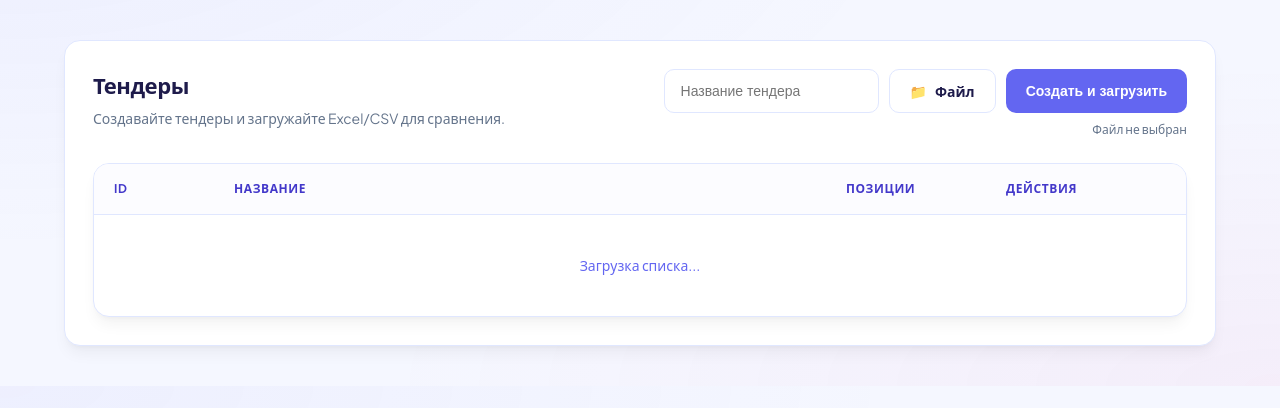
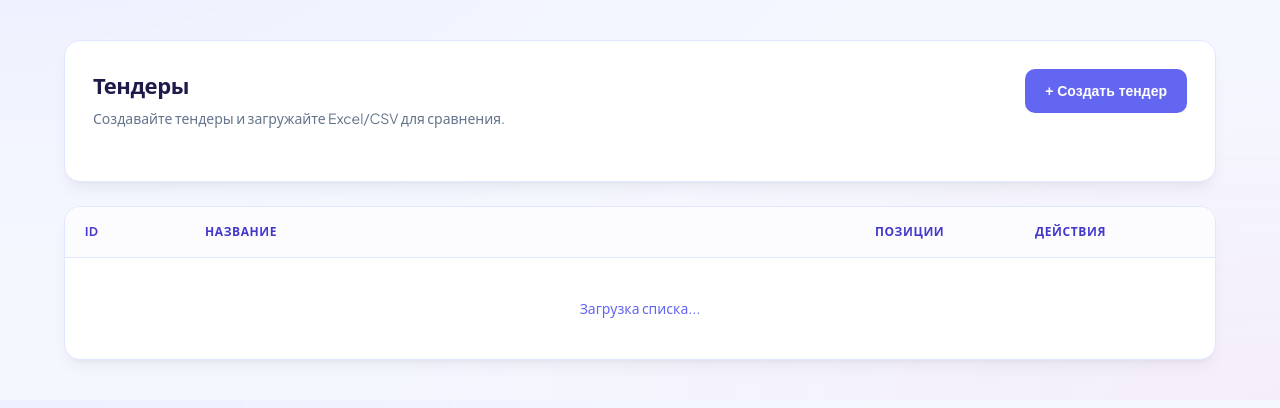
Before and after one commit to Tabascoden/pricelist-search-public, a Flask app: template templates/tenders.html in a window 1280 px wide. Shown: the part 73-481 px from the top of the page. Run offline with Flask 3, Linux system fonts and the light colour scheme; the template is opened without the code that fills it, so the values that code supplies are empty; some libraries are stand-ins or nearby versions.

Commit message:
Update tenders list layout

```diff
--- a/static/tenders.js
+++ b/static/tenders.js
@@ -452,9 +452,9 @@
           </td>
           <td data-label="Позиции"><span class="badge">${esc(count)}</span></td>
           <td data-label="Действия">
-            <div class="tender-actions-row">
-              <a class="btn primary" href="/tenders/${esc(p.id)}">Открыть</a>
-              <button class="btn danger" data-del="${esc(p.id)}">Удалить</button>
+            <div style="display:flex; gap:8px;">
+              <a class="btn primary" style="height:36px; padding:0 12px;" href="/tenders/${esc(p.id)}">Открыть</a>
+              <button class="btn danger" style="height:36px; padding:0 12px;" data-del="${esc(p.id)}" title="Удалить">✕</button>
             </div>
           </td>
         </tr>
@@ -838,10 +838,18 @@
     if (uploadForm) {
       uploadForm.onsubmit = async (e) => {
         e.preventDefault();
-        const fd = new FormData(uploadForm);
-        const j = await apiJson("/api/tenders", { method: "POST", body: fd });
-        const id = j?.project?.id;
-        if (id) location.href = `/tenders/${id}`;
+        try {
+          const fd = new FormData(uploadForm);
+          const j = await apiJson("/api/tenders", { method: "POST", body: fd });
+          const id = j?.project?.id;
+          if (id) {
+            const modal = $("#tenders-modal");
+            modal?.classList.add("hidden");
+            location.href = `/tenders/${id}`;
+          }
+        } catch (e) {
+          alert("Не удалось создать тендер.");
+        }
       };
     }
     const fileInput = $("#tenders-file-input");
@@ -852,6 +860,25 @@
         fileName.textContent = name;
       });
     }
+    const addBtn = $("#btnAddTender");
+    const modal = $("#tenders-modal");
+    const titleInput = $("#tenders-title-input");
+    const cancelBtn = $("#tenders-modal-cancel");
+    addBtn?.addEventListener("click", () => {
+      if (titleInput) titleInput.value = "";
+      if (fileInput) fileInput.value = "";
+      if (fileName) fileName.textContent = "Файл не выбран";
+      modal?.classList.remove("hidden");
+      titleInput?.focus();
+    });
+    cancelBtn?.addEventListener("click", () => {
+      modal?.classList.add("hidden");
+    });
+    modal?.addEventListener("click", (event) => {
+      if (event.target === modal) {
+        modal.classList.add("hidden");
+      }
+    });
 
     const addForm = $("#tenders-add-item-form");
     addForm?.addEventListener("submit", async (e) => {
--- a/templates/tenders.html
+++ b/templates/tenders.html
@@ -1,26 +1,40 @@
 {% extends "base.html" %}
 {% block content %}
 
-<div class="card" id="tenders-demo">
+<style>
+  /* Стили для модального окна */
+  .modal-overlay {
+    position: fixed;
+    inset: 0;
+    background: rgba(30, 27, 75, 0.4);
+    backdrop-filter: blur(4px);
+    display: flex;
+    align-items: center;
+    justify-content: center;
+    z-index: 100;
+    opacity: 1;
+    transition: opacity 0.2s;
+  }
+  .modal-overlay.hidden {
+    display: none !important;
+    opacity: 0;
+  }
+</style>
+
+<div id="tenders-demo">
+  <div id="tenders-view-list">
+    <div class="card">
       <div class="cardHeader">
         <div>
           <h2>Тендеры</h2>
           <div class="sub">Создавайте тендеры и загружайте Excel/CSV для сравнения.</div>
         </div>
         <div class="right">
-      <form class="tender-form" id="tenders-upload-form" enctype="multipart/form-data">
-        <input class="input" type="text" name="title" placeholder="Название тендера" required />
-        <label class="btn tender-file-btn">
-          📁 <span>Файл</span>
-          <input id="tenders-file-input" type="file" name="file" required />
-        </label>
-        <button class="btn primary" type="submit">Создать и загрузить</button>
-      </form>
-      <div class="tender-file-name" id="tenders-file-name">Файл не выбран</div>
+          <button class="btn primary" id="btnAddTender">+ Создать тендер</button>
+        </div>
       </div>
     </div>
 
-  <div id="tenders-view-list">
     <div class="tableWrap">
       <table>
         <thead>
@@ -105,6 +119,26 @@
     </div>
   </div>
 
+  <!-- Modal -->
+  <div id="tenders-modal" class="modal-overlay hidden">
+    <div class="card" style="width:100%; max-width:420px; margin:0 20px; box-shadow: 0 25px 50px -12px rgba(0,0,0,0.25);">
+      <h3 id="tenders-modal-title">Создать тендер</h3>
+      <form id="tenders-upload-form" enctype="multipart/form-data">
+        <div style="margin-top:16px;">
+          <input class="input" id="tenders-title-input" type="text" name="title" placeholder="Название тендера" required>
+        </div>
+        <div style="margin-top:12px;">
+          <input class="input" id="tenders-file-input" type="file" name="file" required>
+          <div class="tender-file-name" id="tenders-file-name">Файл не выбран</div>
+        </div>
+        <div style="margin-top:24px; display:flex; justify-content:flex-end; gap:12px;">
+          <button class="btn" type="button" id="tenders-modal-cancel">Отмена</button>
+          <button class="btn primary" type="submit" id="tenders-modal-submit">Создать и загрузить</button>
+        </div>
+      </form>
+    </div>
+  </div>
+
   <!-- Модалка подбора позиции у конкретного поставщика -->
   <div class="tender-modal hidden" id="tenders-match-modal">
     <div class="tender-modal-body">
@@ -140,11 +174,7 @@
 
 <style>
   #tenders-demo .hidden { display:none !important; }
-  #tenders-demo .tender-form { display:flex; gap:10px; align-items:center; flex-wrap:wrap; justify-content:flex-end; }
-  #tenders-demo .tender-file-btn { position: relative; overflow: hidden; }
-  #tenders-demo .tender-file-btn input[type="file"] { position: absolute; inset: 0; opacity: 0; cursor: pointer; }
-  #tenders-demo .tender-file-name { font-size: 12px; color: #64748b; margin-top: 8px; text-align: right; }
-  #tenders-demo .tender-actions-row { display:flex; gap:8px; align-items:center; flex-wrap:wrap; }
+  #tenders-demo .tender-file-name { font-size: 12px; color: #64748b; margin-top: 6px; }
   #tenders-demo .tender-topbar { display:flex; gap:14px; align-items:flex-start; justify-content:space-between; flex-wrap:wrap; }
   #tenders-demo .tender-title { flex: 1 1 auto; min-width: 240px; }
   #tenders-demo .h2 { font-size: 20px; font-weight: 800; }
@@ -205,8 +235,6 @@
   #tenders-demo .input-unit { width: 90px; }
 
   @media (max-width: 880px){
-    #tenders-demo .tender-form { width: 100%; justify-content:flex-end; }
-    #tenders-demo .tender-file-name { text-align: left; }
     #tenders-demo .tender-dropdown { position: static; width: 100%; box-shadow: none; margin-top: 10px; }
     #tenders-demo .suppliersList { grid-template-columns: 1fr; }
   }
```
Lines whose indentation alone changed are shown as unchanged.
